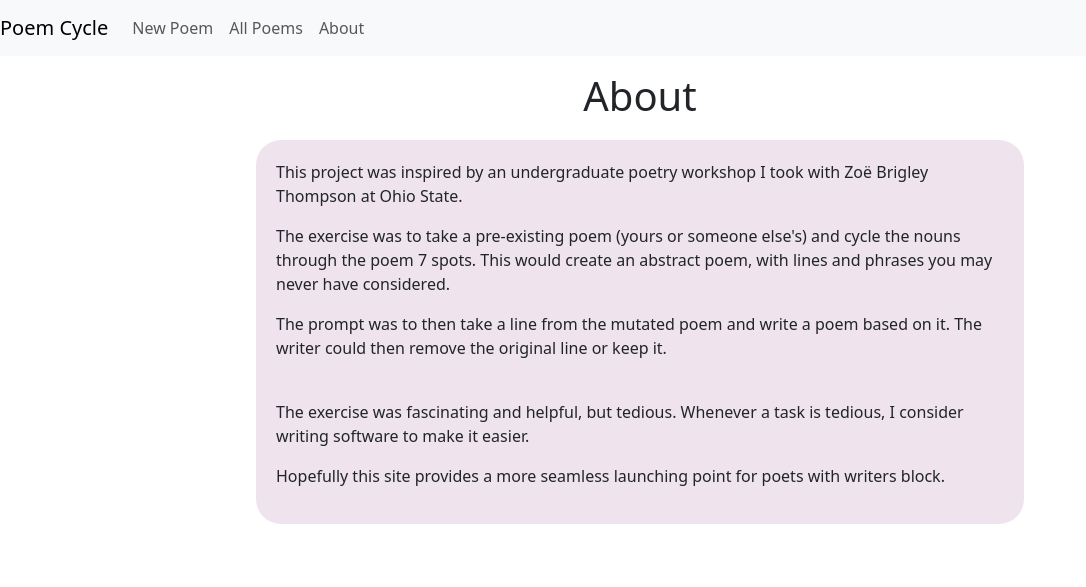
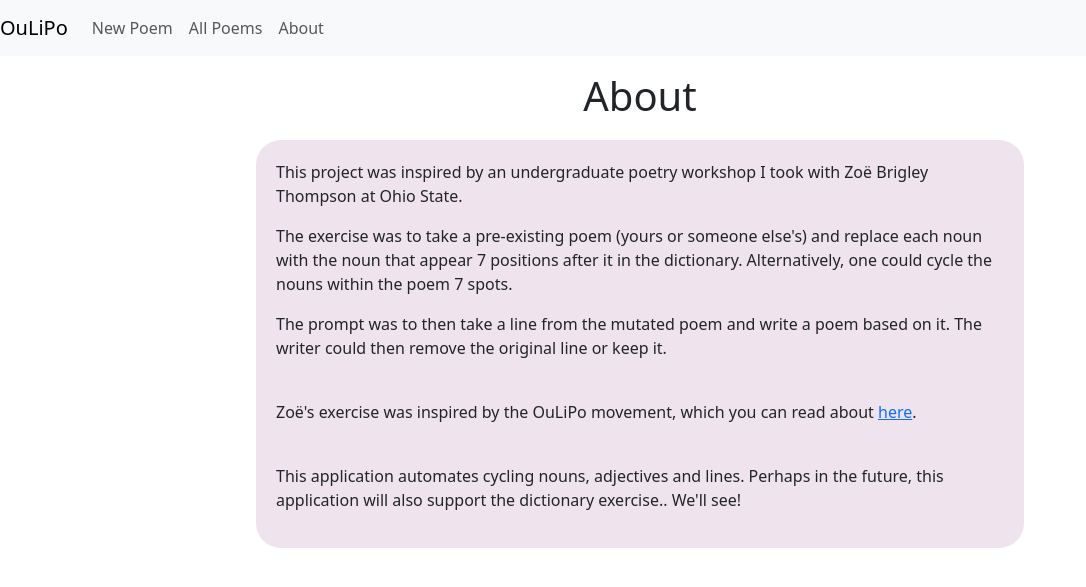
Before and after one commit to lizheym/abstract-poetry, a Rails app: page /poems/about in a window 1280 px wide. Shown: the top 587 px of the page, without its empty margins (0-1086 px from the left). Run offline with Rails 7, Linux system fonts and the light colour scheme; style sheets or scripts are compiled from the project's sources; some libraries are stand-ins or nearby versions.

Commit message:
Update description and title

```diff
--- a/app/views/poems/_nav.html.erb
+++ b/app/views/poems/_nav.html.erb
@@ -1,5 +1,5 @@
 <nav class="navbar navbar-expand-lg navbar-light bg-light">
-  <a class="navbar-brand" href="/poems">Poem Cycle</a>
+  <a class="navbar-brand" href="/poems">OuLiPo</a>
   <div class="collapse navbar-collapse" id="navbarNavAltMarkup">
     <div class="navbar-nav">
       <a class="nav-item nav-link" href="/poems/new">New Poem</a>
--- a/app/views/poems/about.html.erb
+++ b/app/views/poems/about.html.erb
@@ -1,12 +1,17 @@
+<head>
+  <title><%= "OuLiPo" %></title>
+</head>
+
 <%= render "nav" %>
 
 <h1 class="center my-3">About</h1>
 
 <div style="margin-left:20%; margin-right:20%; padding:20px; margin-top:20px; background-color:#efe3ed; border-radius: 25px;">
 <p>This project was inspired by an undergraduate poetry workshop I took with Zoë Brigley Thompson at Ohio State.</p>
-<p>The exercise was to take a pre-existing poem (yours or someone else's) and cycle the nouns through the poem 7 spots. This would create an abstract poem, with lines and phrases you may never have considered.</p>
+<p>The exercise was to take a pre-existing poem (yours or someone else's) and replace each noun with the noun that appear 7 positions after it in the dictionary. Alternatively, one could cycle the nouns within the poem 7 spots.</p>
 <p>The prompt was to then take a line from the mutated poem and write a poem based on it. The writer could then remove the original line or keep it.</p>
 <br>
-<p>The exercise was fascinating and helpful, but tedious. Whenever a task is tedious, I consider writing software to make it easier.</p>
-<p>Hopefully this site provides a more seamless launching point for poets with writers block.</p>
+<p>Zoë's exercise was inspired by the OuLiPo movement, which you can read about <a href="https://www.poetryfoundation.org/learn/glossary-terms/oulipo">here</a>.</p>
+<br>
+<p>This application automates cycling nouns, adjectives and lines. Perhaps in the future, this application will also support the dictionary exercise.. We'll see!</p>
 </div>
--- a/app/views/poems/index.html.erb
+++ b/app/views/poems/index.html.erb
@@ -1,3 +1,7 @@
+<head>
+  <title><%= "OuLiPo" %></title>
+</head>
+
 <%= render "nav" %>
 
 <h1 class="center my-3">All poems</h1>
--- a/app/views/poems/new.html.erb
+++ b/app/views/poems/new.html.erb
@@ -1,3 +1,7 @@
+<head>
+  <title><%= "OuLiPo" %></title>
+</head>
+
 <%= render "nav" %>
 
 <div class="margin-10" style="margin-left:20%; margin-right:20%;">
--- a/app/views/poems/show.html.erb
+++ b/app/views/poems/show.html.erb
@@ -1,3 +1,7 @@
+<head>
+  <title><%= "OuLiPo" %></title>
+</head>
+
 <%= javascript_include_tag "application" %>
 
 <%= render "nav" %>
--- a/config/application.rb
+++ b/config/application.rb
@@ -6,7 +6,7 @@
 # you've limited to :test, :development, or :production.
 Bundler.require(*Rails.groups)
 
-module AbstractPoetry
+module OuLiPo
   class Application < Rails::Application
     # Initialize configuration defaults for originally generated Rails version.
     config.load_defaults 5.2
```
